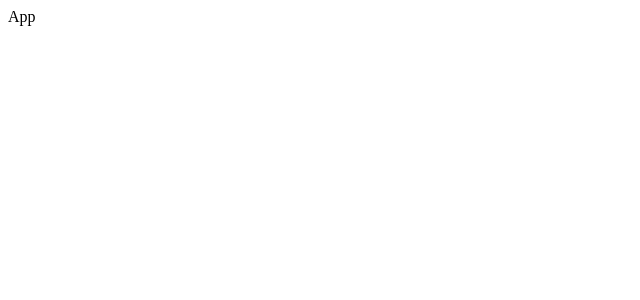
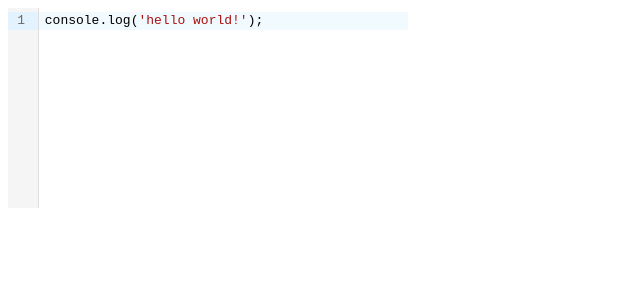
Before and after one commit to songyi-p/js-flow, a React (Vite) app: page / in a window 1280 px wide. Shown: the top 300 px of the page, without its empty margins (0-640 px from the left). Built offline with nearby package versions, Linux system fonts and the light colour scheme.

Commit message:
[#3] CodeMirror, Acorn 라이브러리 설치

```diff
--- a/package.json
+++ b/package.json
@@ -10,6 +10,9 @@
     "preview": "vite preview"
   },
   "dependencies": {
+    "@codemirror/lang-javascript": "^6.2.5",
+    "@uiw/react-codemirror": "^4.25.9",
+    "acorn": "^8.16.0",
     "react": "^19.2.6",
     "react-dom": "^19.2.6"
   },
--- a/src/App.tsx
+++ b/src/App.tsx
@@ -1,5 +1,23 @@
+import React from "react";
+import CodeMirror from "@uiw/react-codemirror";
+import { javascript } from "@codemirror/lang-javascript";
+
 function App() {
-  return <>App</>;
+  const [value, setValue] = React.useState("console.log('hello world!');");
+
+  const onChange = React.useCallback((val: string) => {
+    console.log("val:", val);
+    setValue(val);
+  }, []);
+
+  return (
+    <CodeMirror
+      value={value}
+      width="400px"
+      height="200px"
+      extensions={[javascript({ jsx: true })]}
+      onChange={onChange}
+    />
+  );
 }
-
 export default App;
```
Also changed, not shown: 1 other file (tests, documents, lock files or other folders).
